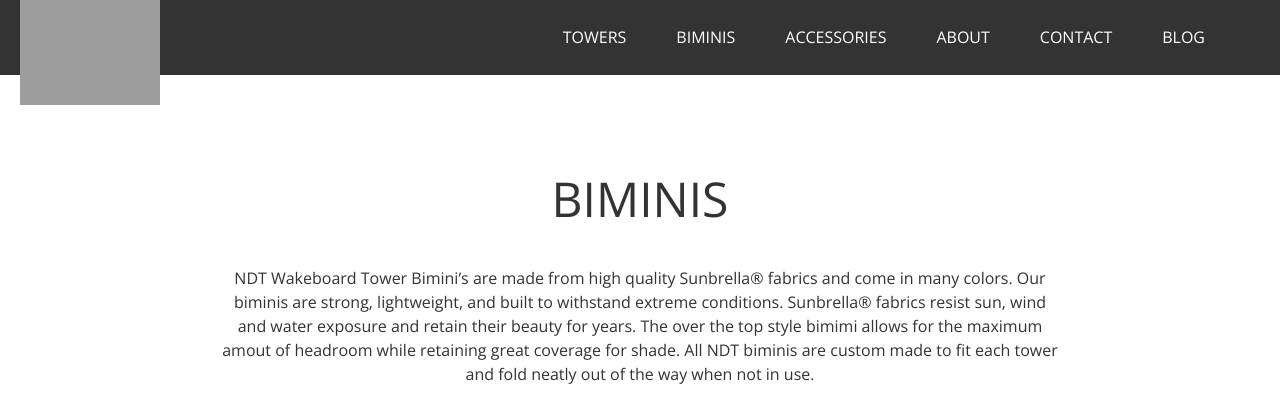
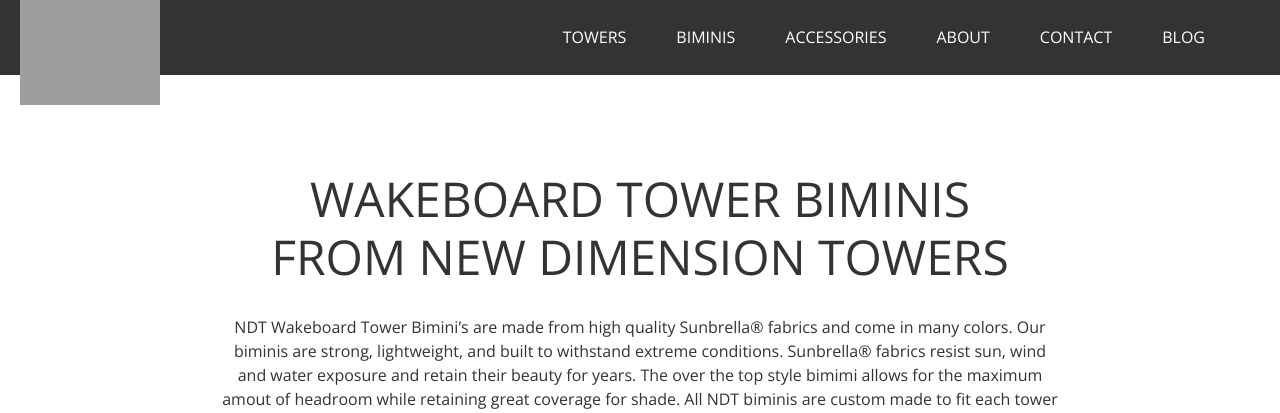
Before and after one commit to nick0121/ndt_web, a Django app: page /biminis in a window 1280 px wide. Shown: the top 413 px of the page. Run offline with Django 3.2, Linux system fonts and the light colour scheme; some libraries are stand-ins or nearby versions; grey boxes are pictures that could not be loaded.

Commit message:
modified heading on biminis page

```diff
--- a/ndt_site/static/css/main.css
+++ b/ndt_site/static/css/main.css
@@ -76,7 +76,7 @@
   font-family: 'Abel', sans-serif;
   line-height: 1.2;
   text-transform: uppercase;
-  font-size: 2.5rem;
+  font-size: 2rem;
   padding-top: 85px;
 }
 
@@ -210,6 +210,11 @@
   padding: 0;
 }
 
+/* .boat-logos-container {
+  display: grid;
+  grid-template-columns: 1fr 1fr;
+} */
+
 .boat-logos {
   width: 90%;
   height: 100px;
@@ -234,7 +239,7 @@
 .boat-manufac img {
   width: 80%;
   margin-bottom: 50px;
-  height: 3.7rem;
+  /* height: 3.7rem; */
   object-fit: contain;
 }
 
@@ -1271,10 +1276,12 @@
   padding: 20px;
 }
 
-.heading h2 {
+.heading h1 {
   padding-top: 150px;
-  font-size: 3rem;
+  font-size: 2rem;
   text-transform: uppercase;
+  max-width: 768px;
+  margin: 0 auto;
 }
 
 .heading p {
@@ -1908,6 +1915,10 @@
     font-size: 1rem;
   }
 
+  .boat-manufac img {
+    max-width: 400px;
+  }
+
 }
 
 /*******************************RULES FOR SCREEN WIDTHS OF 520 PX OR GREATER***************************************/
@@ -1935,7 +1946,7 @@
   }
 
   .fullsize-background h1 {
-    font-size: 4rem;
+    font-size: 3rem;
     padding: 20px;
     padding-top: 100px;
   }
@@ -2005,6 +2016,10 @@
     padding: 0 20px;
     margin-bottom: 25px;
   }
+
+  /* .boat-logos-container {
+    grid-template-columns: 1fr 1fr 1fr;
+  } */
 
   .boat-manufac img {
     width: 90%;
@@ -2296,7 +2311,7 @@
   }
 
   .fullsize-background h1 {
-    font-size: 5rem;
+    font-size: 4rem;
     padding: 100px 40px 0 40px;
   }
 
@@ -2371,6 +2386,10 @@
 
   .call a:hover {
     color: #fff;
+  }
+
+  .heading h1 {
+    font-size: 3rem;
   }
 
 
@@ -2529,7 +2548,7 @@
 
 
   .fullsize-background h1 {
-    font-size: 6rem;
+    font-size: 5rem;
     padding: 150px 100px;
     margin-left: 40px;
     margin-right: 40px;
--- a/templates/pages/biminis.html
+++ b/templates/pages/biminis.html
@@ -8,7 +8,7 @@
 <Main>
 
     <div class="heading">
-        <h2>Biminis</h2>
+        <h1>Wakeboard tower biminis from New Dimension Towers</h1>
         <p>NDT Wakeboard Tower Bimini’s are made from high quality Sunbrella® fabrics and come in many colors. Our biminis are strong, lightweight, and built to withstand extreme conditions. Sunbrella® fabrics resist sun, wind and water exposure and retain their beauty for years. The over the top style bimimi allows for the maximum amout of headroom while retaining great coverage for shade. All NDT biminis are custom made to fit each tower and fold neatly out of the way when not in use.</p>
         <img src="{% static 'img/finished/bimini.jpg' %}" alt="">
     </div>
--- a/templates/pages/index.html
+++ b/templates/pages/index.html
@@ -80,7 +80,7 @@
                 <a href="{% url 'tower_manufacturer' manufacturer_name='yamaha' %}"><img src="{% static 'img/boats/yamaha.png' %}" alt=""></a>
                 <a href="{% url 'tower_manufacturer' manufacturer_name='stingray' %}"><img src="{% static 'img/boats/stingray.png' %}" alt=""></a>
                 <a href="{% url 'tower_manufacturer' manufacturer_name='four-winns' %}"><img src="{% static 'img/boats/four_winns.png' %}" alt=""></a>
-                <a href="{% url 'tower_manufacturer' manufacturer_name='chaparral' %}"><img src="{% static 'img/boats/Chaparral_Boats.png' %}" alt=""></a>
+                <a href="{% url 'tower_manufacturer' manufacturer_name='chaparral' %}"><img src="{% static 'img/boats/chaparral_boats.png' %}" alt=""></a>
             </div>
         </div>
     </div>
```
